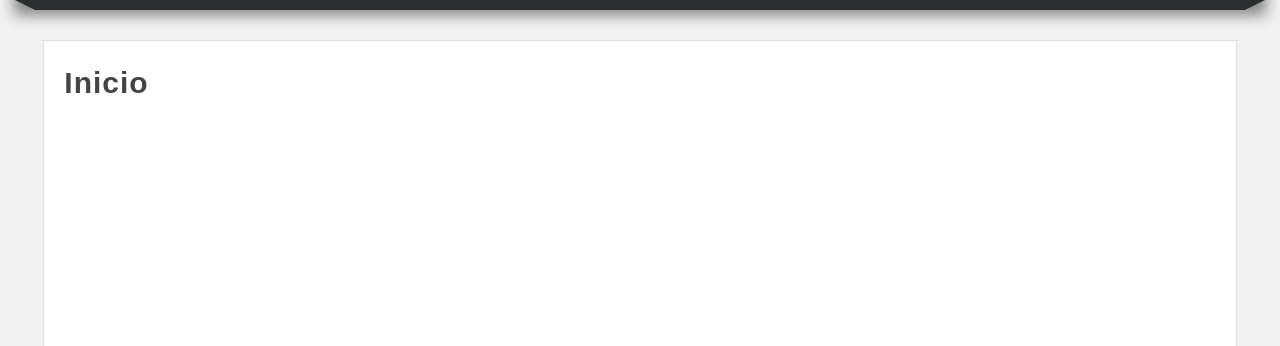
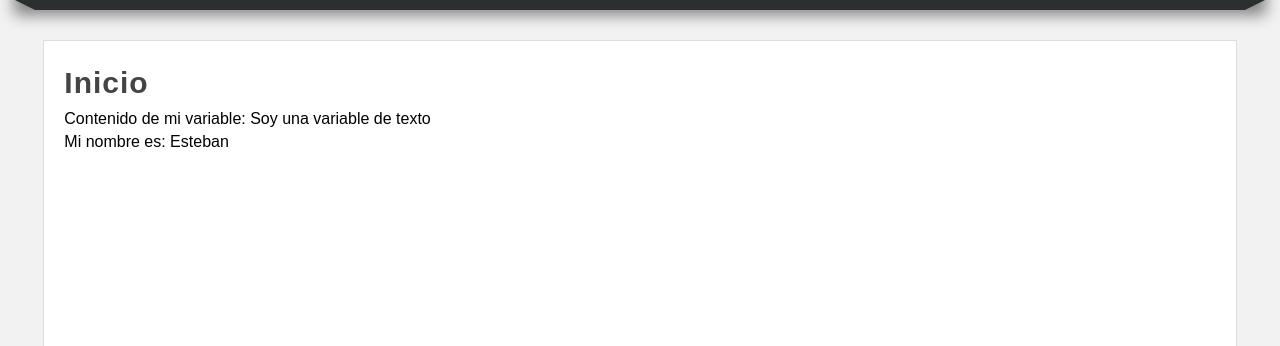
Before and after one commit to jutish/master-python, a Django app: page / in a window 1280 px wide. Shown: the part 182-528 px from the top of the page. Run offline with Django 3.2, Linux system fonts and the light colour scheme.

Commit message:
continuo con DJango

```diff
--- a/26-django/AprendiendoDjango/AprendiendoDjango/settings.py
+++ b/26-django/AprendiendoDjango/AprendiendoDjango/settings.py
@@ -37,7 +37,7 @@ INSTALLED_APPS = [
     'django.contrib.sessions',
     'django.contrib.messages',
     'django.contrib.staticfiles',
-    'myapp' #Agrego mi Aplicacion a esta config. para que me tome la carpeta template.
+    'myapp' #Agrego mi Aplicacion a esta config. para que me tome la carpeta templates.
 ]
 
 MIDDLEWARE = [
--- a/26-django/AprendiendoDjango/myapp/static/css/styles.css
+++ b/26-django/AprendiendoDjango/myapp/static/css/styles.css
@@ -8,6 +8,11 @@
 	padding: 0px;
 	font-family: sans-serif, Arial, Helvetica;
 	text-decoration: none;
+}
+
+p{
+	margin-top: 5px;
+	margin-bottom: 5px;
 }
 
 body{
@@ -80,6 +85,8 @@ nav ul li a:hover{
 	transition: all 300ms;
 }
 
+
+
 /*Efecto 3D*/
 .barra{
 	width: 1250px;
--- a/26-django/AprendiendoDjango/myapp/templates/index.html
+++ b/26-django/AprendiendoDjango/myapp/templates/index.html
@@ -1,8 +1,16 @@
 {% extends 'layout.html' %}
 {% block title %}
-Inicio
+{{title}}
 {% endblock title %}
 
 {% block content %}
-<h1 class="title">Inicio</h1>
+{% comment %} Cualquier cosa aca adentro no se procesa {% endcomment%}
+<h1 class="title">{{title}}</h1>
+<p>Contenido de mi variable: {{miVar}}</p> {%comment%}Para usar una variable uso la {{nombre_variable}} {%endcomment%}
+{%if nombre%}
+	<p>Mi nombre es: {{nombre}}</p>
+{%else%}
+	<strong>El nombre no existe</strong>
+{%endif%}
+
 {% endblock content %}
--- a/26-django/AprendiendoDjango/myapp/views.py
+++ b/26-django/AprendiendoDjango/myapp/views.py
@@ -32,7 +32,11 @@ def index(request):
 		cont+=1
 	html +="</ul>"
 	# return HttpResponse(layout+html)
-	return render(request,'index.html')
+	return render(request,'index.html',{ #Paso variables mediante un diccionario
+		'miVar':'Soy una variable de texto',
+		'title':'Inicio',
+		'nombre': 'Esteban'
+	})
 
 #El request se debe pasar a cada uno de los metodos
 def hola_mundo(request):
```
